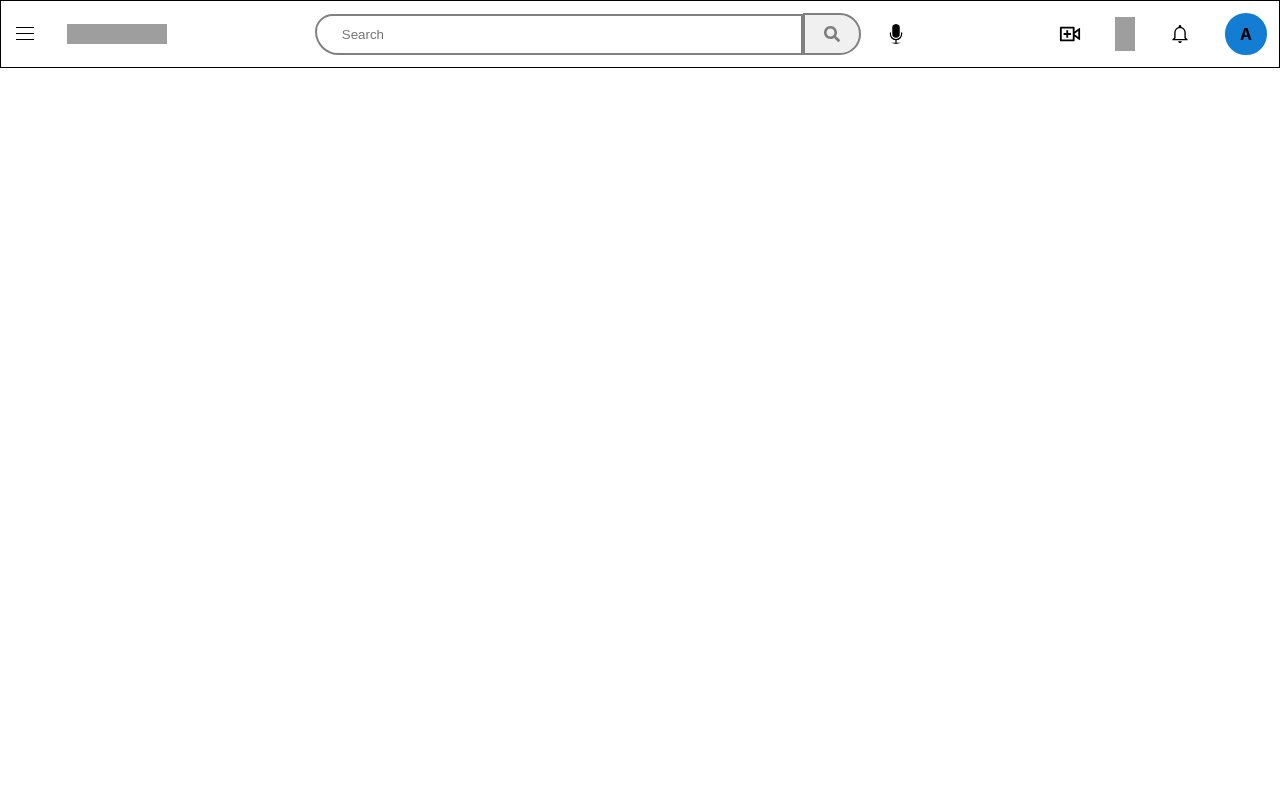
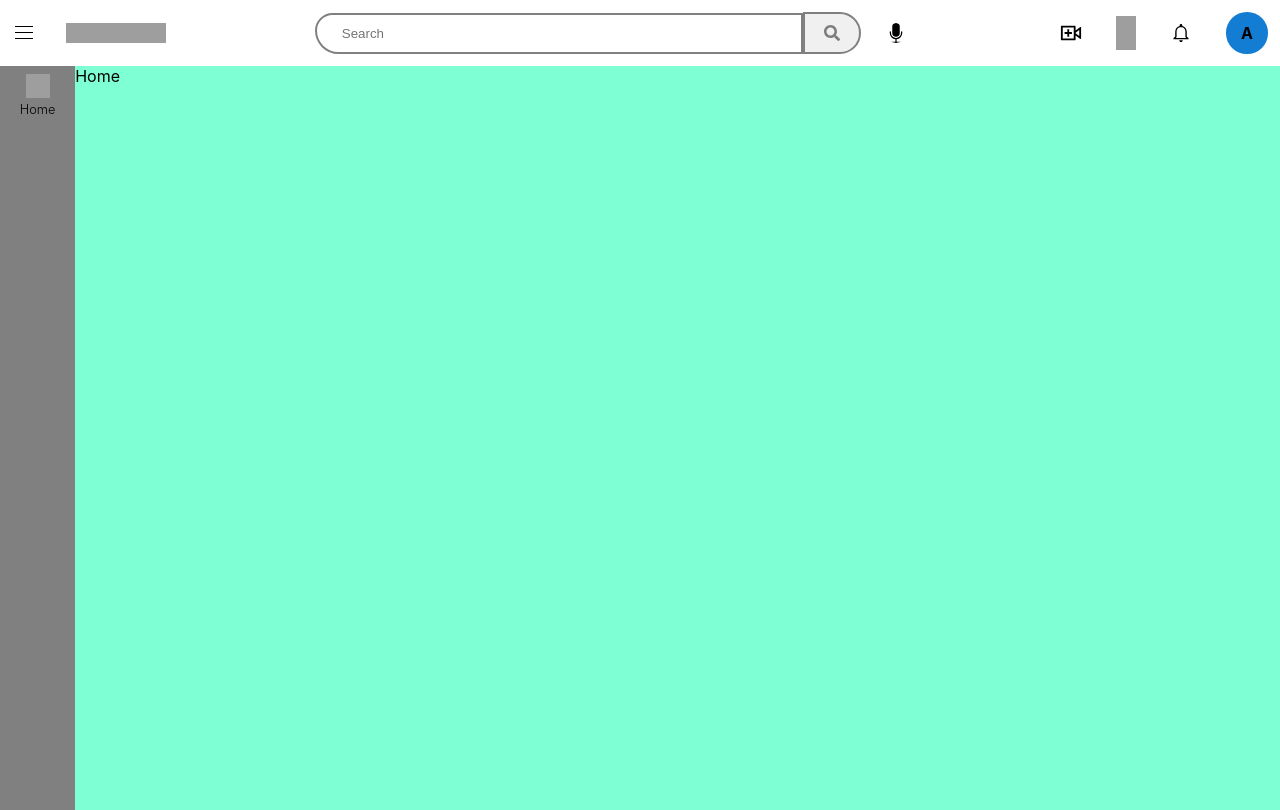
Before and after one commit to abisek001/Youtube-Clone, a React (Create React App) app: page / in a window 1280 px wide. Built offline with nearby package versions, Linux system fonts and the light colour scheme; grey boxes are pictures that could not be loaded.

Commit message:
home page and sidebar created

```diff
--- a/src/App.css
+++ b/src/App.css
@@ -10,3 +10,12 @@
     font-weight: bolder;
   }
 }
+.app_Page_Container{
+  display: flex;
+  background-color: aquamarine;
+  .app_Page_Items{
+    width: calc(100vw - 5rem);
+    height: calc(100vh - 3.65rem);
+    overflow-y: auto;
+  }
+}
--- /dev/null
+++ b/src/Components/Leftside_Bar/LeftsideBar.css
@@ -0,0 +1,21 @@
+.LeftsideBar_Container{
+    width: 4.7rem;
+    height: calc(100vh - 3.55rem);
+    background-color: gray;
+    box-sizing: border-box;
+    overflow-y: auto;
+    padding: 0.5rem;
+    .icones_Container{
+        display: flex;
+        cursor: pointer;
+        flex-direction: column;
+        align-items: center;
+        .homeIconeText{
+            text-align: center;
+            font-weight: 300;
+            font-size: 0.8rem;
+            padding: 0.2rem;
+        }
+    }
+
+}
--- /dev/null
+++ b/src/Components/Leftside_Bar/LeftsideBar.jsx
@@ -0,0 +1,21 @@
+import React from "react";
+import "./LeftsideBar.css";
+
+function LeftsideBar() {
+  return (
+    <div className="LeftsideBar_Container">
+      <div className="icones_Container">
+        <img
+          width="24"
+          height="24"
+          src="https://img.icons8.com/material-sharp/24/home.png"
+          alt="home"
+          className="homeIcone"
+        />
+        <span className="homeIconeText">Home</span>
+      </div>
+    </div>
+  );
+}
+
+export default LeftsideBar;
--- a/src/Components/Navbar/Navbar.css
+++ b/src/Components/Navbar/Navbar.css
@@ -1,5 +1,5 @@
 .container_navbar {
-  border: 1px solid;
+ /*  border: 1px solid; */
   .leftside_Navbar {
     display: flex;
     align-items: center;
--- a/src/Pages/Home/Home.jsx
+++ b/src/Pages/Home/Home.jsx
@@ -1,9 +1,13 @@
 import React from 'react'
+import LeftsideBar from '../../Components/Leftside_Bar/LeftsideBar';
 
 function Home() {
   return (
-    <div className='container_Page_App'>
-        <div></div>
+    <div className='app_Page_Container'>
+      <LeftsideBar/>
+        <div className='app_Page_Items'>
+            Home
+        </div>
     </div>
   )
 }
```
